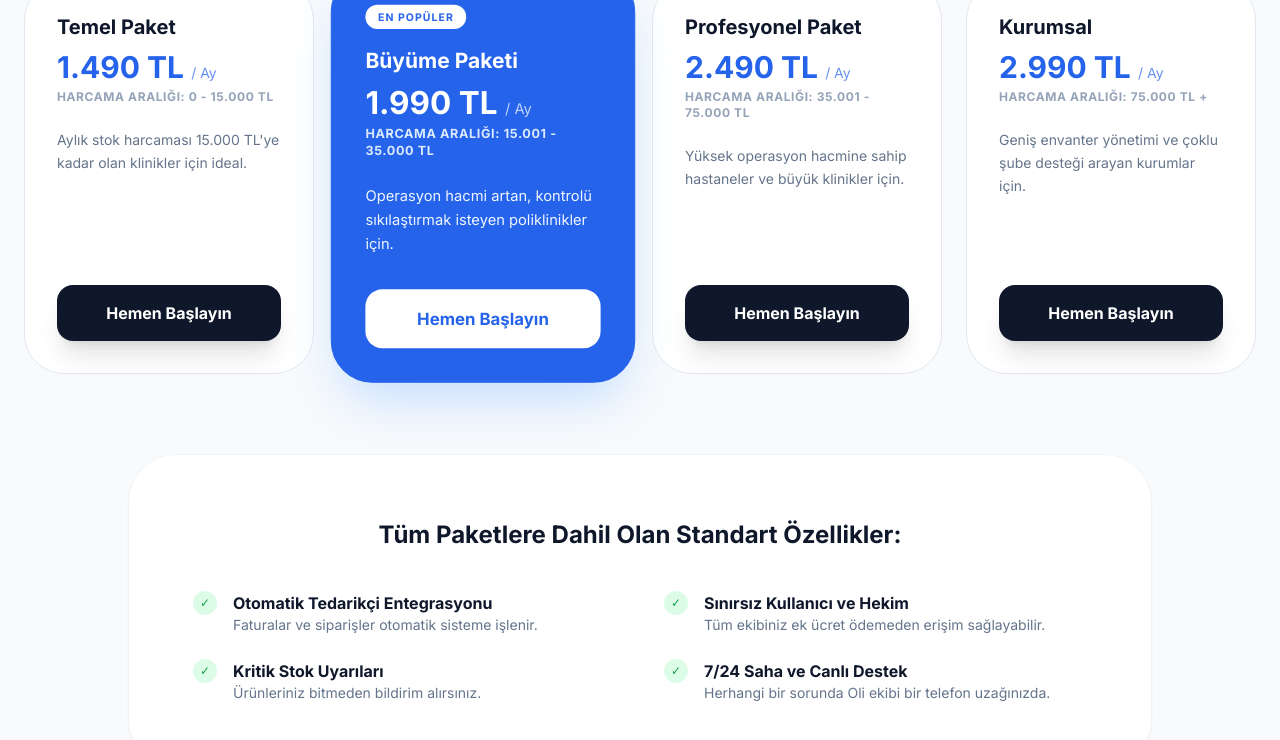
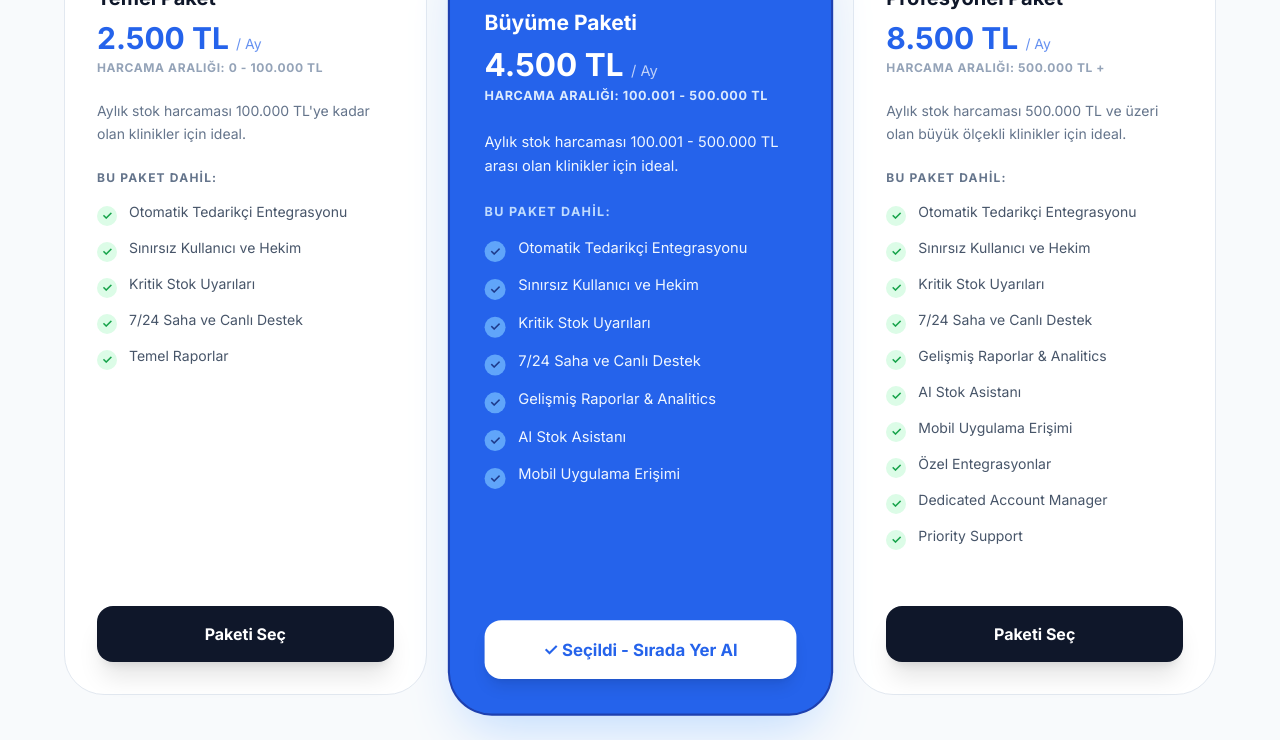
Before and after one commit to markhan-prog/inventoryoli1, a React (Vite) app: page / in a window 1280 px wide. Shown: the part 3900-4640 px from the top of the page. Built offline with nearby package versions, Linux system fonts and the light colour scheme.

Commit message:
Updated Pricing.tsx with new pricing component code

```diff
--- a/components/Pricing.tsx
+++ b/components/Pricing.tsx
@@ -1,7 +1,8 @@
-
-import React from 'react';
+import React, { useState } from 'react';
 
 const Pricing: React.FC = () => {
+  const [selectedTier, setSelectedTier] = useState<string | null>('buyume');
+
   const handleScrollToWaitlist = (e: React.MouseEvent<HTMLAnchorElement>) => {
     e.preventDefault();
     const element = document.getElementById('waitlist');
@@ -12,32 +13,56 @@ const Pricing: React.FC = () => {
 
   const tiers = [
     {
+      id: 'temel',
       name: "Temel Paket",
-      spend: "0 - 15.000 TL",
-      price: "1.490 TL",
-      desc: "Aylık stok harcaması 15.000 TL'ye kadar olan klinikler için ideal.",
-      popular: false
+      spend: "0 - 100.000 TL",
+      price: "2.500 TL",
+      desc: "Aylık stok harcaması 100.000 TL'ye kadar olan klinikler için ideal.",
+      popular: false,
+      features: [
+        "Otomatik Tedarikçi Entegrasyonu",
+        "Sınırsız Kullanıcı ve Hekim",
+        "Kritik Stok Uyarıları",
+        "7/24 Saha ve Canlı Destek",
+        "Temel Raporlar"
+      ]
     },
     {
+      id: 'buyume',
       name: "Büyüme Paketi",
-      spend: "15.001 - 35.000 TL",
-      price: "1.990 TL",
-      desc: "Operasyon hacmi artan, kontrolü sıkılaştırmak isteyen poliklinikler için.",
-      popular: true
+      spend: "100.001 - 500.000 TL",
+      price: "4.500 TL",
+      desc: "Aylık stok harcaması 100.001 - 500.000 TL arası olan klinikler için ideal.",
+      popular: true,
+      features: [
+        "Otomatik Tedarikçi Entegrasyonu",
+        "Sınırsız Kullanıcı ve Hekim",
+        "Kritik Stok Uyarıları",
+        "7/24 Saha ve Canlı Destek",
+        "Gelişmiş Raporlar & Analitics",
+        "AI Stok Asistanı",
+        "Mobil Uygulama Erişimi"
+      ]
     },
     {
+      id: 'profesyonel',
       name: "Profesyonel Paket",
-      spend: "35.001 - 75.000 TL",
-      price: "2.490 TL",
-      desc: "Yüksek operasyon hacmine sahip hastaneler ve büyük klinikler için.",
-      popular: false
-    },
-    {
-      name: "Kurumsal",
-      spend: "75.000 TL +",
-      price: "2.990 TL",
-      desc: "Geniş envanter yönetimi ve çoklu şube desteği arayan kurumlar için.",
-      popular: false
+      spend: "500.000 TL +",
+      price: "8.500 TL",
+      desc: "Aylık stok harcaması 500.000 TL ve üzeri olan büyük ölçekli klinikler için ideal.",
+      popular: false,
+      features: [
+        "Otomatik Tedarikçi Entegrasyonu",
+        "Sınırsız Kullanıcı ve Hekim",
+        "Kritik Stok Uyarıları",
+        "7/24 Saha ve Canlı Destek",
+        "Gelişmiş Raporlar & Analitics",
+        "AI Stok Asistanı",
+        "Mobil Uygulama Erişimi",
+        "Özel Entegrasyonlar",
+        "Dedicated Account Manager",
+        "Priority Support"
+      ]
     }
   ];
 
@@ -48,55 +73,129 @@ const Pricing: React.FC = () => {
           Harcamanıza Göre Ölçeklenen Şeffaf Fiyatlandırma
         </h2>
         <p className="text-slate-600 max-w-3xl mx-auto text-lg leading-relaxed">
-          Fiyatlarımız, kliniğinizin aylık ortalama stok harcamasına (3 aylık hareketli ortalama) göre belirlenir.
+          Fiyatlarımız, kliniğinizin aylık ortalama stok harcamasına göre belirlenir.
           Böylece yazılım maliyeti, iş hacminizle her zaman orantılı kalır. <strong>İlk sayım ve kurulum ücretsizdir.</strong>
         </p>
       </div>
 
-      <div className="grid grid-cols-1 md:grid-cols-2 lg:grid-cols-4 gap-6">
-        {tiers.map((tier, idx) => (
+      <div className="grid grid-cols-1 md:grid-cols-3 gap-8 max-w-6xl mx-auto mb-12">
+        {tiers.map((tier) => (
           <div
-            key={idx}
-            className={`flex flex-col p-8 rounded-[2.5rem] border transition-all duration-300 ${
-              tier.popular
-                ? 'bg-blue-600 border-blue-600 text-white shadow-2xl shadow-blue-200 scale-105 z-10'
-                : 'bg-white border-slate-200 text-slate-900 hover:border-blue-300'
+            key={tier.id}
+            onClick={() => setSelectedTier(tier.id)}
+            className={`flex flex-col p-8 rounded-[2.5rem] border transition-all duration-300 cursor-pointer transform hover:scale-105 ${
+              selectedTier === tier.id
+                ? tier.popular
+                  ? 'bg-blue-600 border-blue-600 text-white shadow-2xl shadow-blue-200 scale-105 z-10 ring-2 ring-blue-800'
+                  : 'bg-white border-blue-500 text-slate-900 shadow-xl ring-2 ring-blue-500'
+                : tier.popular
+                  ? 'bg-blue-600 border-blue-600 text-white shadow-2xl shadow-blue-200 scale-105 z-10'
+                  : 'bg-white border-slate-200 text-slate-900 hover:border-blue-300 hover:shadow-lg'
             }`}
           >
             {tier.popular && (
-              <div className="bg-white text-blue-600 text-[10px] font-bold uppercase tracking-widest py-1 px-3 rounded-full w-fit mb-4">
+              <div className={`text-[10px] font-bold uppercase tracking-widest py-1 px-3 rounded-full w-fit mb-4 ${
+                selectedTier === tier.id
+                  ? 'bg-blue-700 text-blue-100'
+                  : 'bg-white text-blue-600'
+              }`}>
                 En Popüler
               </div>
             )}
+
             <h4 className="text-xl font-bold mb-2">{tier.name}</h4>
-            <div className={`text-3xl font-black mb-1 ${tier.popular ? 'text-white' : 'text-blue-600'}`}>
+
+            <div className={`text-3xl font-black mb-1 ${
+              selectedTier === tier.id
+                ? tier.popular ? 'text-white' : 'text-blue-600'
+                : tier.popular ? 'text-white' : 'text-blue-600'
+            }`}>
               {tier.price} <span className="text-sm font-normal opacity-70">/ Ay</span>
             </div>
-            <div className={`text-xs font-bold mb-6 uppercase tracking-wider ${tier.popular ? 'text-blue-100' : 'text-slate-400'}`}>
+
+            <div className={`text-xs font-bold mb-6 uppercase tracking-wider ${
+              selectedTier === tier.id
+                ? tier.popular ? 'text-blue-100' : 'text-blue-400'
+                : tier.popular ? 'text-blue-100' : 'text-slate-400'
+            }`}>
               Harcama Aralığı: {tier.spend}
             </div>
-            <p className={`text-sm mb-8 leading-relaxed ${tier.popular ? 'text-blue-50' : 'text-slate-500'}`}>
+
+            <p className={`text-sm mb-6 leading-relaxed ${
+              selectedTier === tier.id
+                ? tier.popular ? 'text-blue-50' : 'text-slate-600'
+                : tier.popular ? 'text-blue-50' : 'text-slate-500'
+            }`}>
               {tier.desc}
             </p>
 
-            <div className="mt-auto">
+            <div className="mb-8 flex-grow">
+              <p className={`text-xs font-bold uppercase tracking-widest mb-4 ${
+                selectedTier === tier.id
+                  ? tier.popular ? 'text-blue-200' : 'text-blue-600'
+                  : tier.popular ? 'text-blue-200' : 'text-slate-500'
+              }`}>
+                Bu Paket Dahil:
+              </p>
+              <ul className="space-y-3">
+                {tier.features.map((feature, idx) => (
+                  <li key={idx} className="flex items-start gap-3">
+                    <div className={`flex-shrink-0 mt-1 w-5 h-5 rounded-full flex items-center justify-center text-xs font-bold ${
+                      selectedTier === tier.id
+                        ? tier.popular
+                          ? 'bg-blue-400 text-blue-900'
+                          : 'bg-blue-100 text-blue-600'
+                        : tier.popular
+                          ? 'bg-blue-400 text-blue-900'
+                          : 'bg-green-100 text-green-600'
+                    }`}>
+                      ✓
+                    </div>
+                    <span className={`text-sm ${
+                      selectedTier === tier.id
+                        ? tier.popular ? 'text-blue-50' : 'text-slate-700'
+                        : tier.popular ? 'text-blue-50' : 'text-slate-600'
+                    }`}>
+                      {feature}
+                    </span>
+                  </li>
+                ))}
+              </ul>
+            </div>
+
+            <div className="mt-auto pt-6">
               <a
                 href="#waitlist"
                 onClick={handleScrollToWaitlist}
-                className={`block w-full py-4 rounded-2xl text-center font-bold transition-all ${
-                  tier.popular
-                    ? 'bg-white text-blue-600 hover:bg-blue-50'
-                    : 'bg-slate-900 text-white hover:bg-blue-600 shadow-xl'
+                className={`block w-full py-4 rounded-2xl text-center font-bold transition-all duration-300 ${
+                  selectedTier === tier.id
+                    ? tier.popular
+                      ? 'bg-white text-blue-600 hover:bg-blue-50 shadow-lg'
+                      : 'bg-blue-600 text-white hover:bg-blue-700 shadow-lg'
+                    : tier.popular
+                      ? 'bg-white text-blue-600 hover:bg-blue-50'
+                      : 'bg-slate-900 text-white hover:bg-blue-600 shadow-xl'
                 }`}
               >
-                Hemen Başlayın
+                {selectedTier === tier.id ? '✓ Seçildi - Sırada Yer Al' : 'Paketi Seç'}
               </a>
             </div>
           </div>
         ))}
       </div>
 
-      <div className="mt-20 bg-white rounded-[3rem] border border-slate-100 p-10 md:p-16 shadow-sm max-w-5xl mx-auto">
+      {selectedTier && (
+        <div className="max-w-2xl mx-auto bg-gradient-to-r from-blue-50 to-blue-100 rounded-[2rem] border border-blue-200 p-8 mb-12 text-center">
+          <p className="text-slate-700 mb-2">
+            <span className="font-bold text-blue-600">Seçilen Paket:</span> {tiers.find(t => t.id === selectedTier)?.name}
+          </p>
+          <p className="text-slate-600 text-sm">
+            Bekleme listesine katılırken bu paket otomatik seçilecektir.
+          </p>
+        </div>
+      )}
+
+      <div className="mt-12 bg-white rounded-[3rem] border border-slate-100 p-10 md:p-16 shadow-sm max-w-5xl mx-auto">
         <h5 className="text-2xl font-bold text-slate-900 mb-10 text-center">Tüm Paketlere Dahil Olan Standart Özellikler:</h5>
         <div className="grid grid-cols-1 md:grid-cols-2 gap-x-12 gap-y-6">
           <div className="flex items-start gap-4">
```
